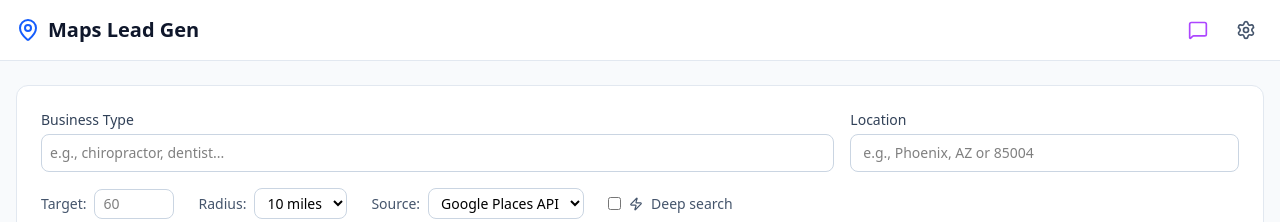
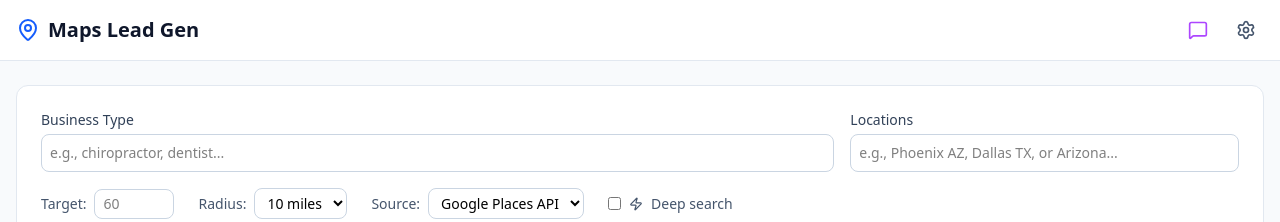
Before and after one commit to anthonyonazure/maps-lead-gen, a React (Vite) app in the folder client/: page / in a window 1280 px wide. Shown: the top 222 px of the page. Built offline with nearby package versions, Linux system fonts and the light colour scheme.

Commit message:
Multi-location search: add multiple cities or states, deduped results across all locations

```diff
--- /dev/null
+++ b/client/src/components/LocationInput.tsx
@@ -0,0 +1,136 @@
+import { useState, useRef, useEffect } from 'react';
+import { X, MapPin } from 'lucide-react';
+
+// Common state abbreviations for quick suggestions
+const STATE_SUGGESTIONS = [
+  'Alabama', 'Alaska', 'Arizona', 'Arkansas', 'California', 'Colorado', 'Connecticut',
+  'Delaware', 'Florida', 'Georgia', 'Hawaii', 'Idaho', 'Illinois', 'Indiana', 'Iowa',
+  'Kansas', 'Kentucky', 'Louisiana', 'Maine', 'Maryland', 'Massachusetts', 'Michigan',
+  'Minnesota', 'Mississippi', 'Missouri', 'Montana', 'Nebraska', 'Nevada', 'New Hampshire',
+  'New Jersey', 'New Mexico', 'New York', 'North Carolina', 'North Dakota', 'Ohio',
+  'Oklahoma', 'Oregon', 'Pennsylvania', 'Rhode Island', 'South Carolina', 'South Dakota',
+  'Tennessee', 'Texas', 'Utah', 'Vermont', 'Virginia', 'Washington', 'West Virginia',
+  'Wisconsin', 'Wyoming',
+];
+
+interface LocationInputProps {
+  values: string[];
+  onChange: (values: string[]) => void;
+}
+
+export function LocationInput({ values, onChange }: LocationInputProps) {
+  const [input, setInput] = useState('');
+  const [suggestions, setSuggestions] = useState<string[]>([]);
+  const [open, setOpen] = useState(false);
+  const [highlightIndex, setHighlightIndex] = useState(-1);
+  const containerRef = useRef<HTMLDivElement>(null);
+  const inputRef = useRef<HTMLInputElement>(null);
+
+  useEffect(() => {
+    if (!input.trim()) {
+      setSuggestions([]);
+      return;
+    }
+    const lower = input.toLowerCase();
+    const matches = STATE_SUGGESTIONS.filter(s => s.toLowerCase().includes(lower)).slice(0, 8);
+    setSuggestions(matches);
+    setHighlightIndex(-1);
+  }, [input]);
+
+  useEffect(() => {
+    function handleClick(e: MouseEvent) {
+      if (containerRef.current && !containerRef.current.contains(e.target as Node)) {
+        setOpen(false);
+      }
+    }
+    document.addEventListener('mousedown', handleClick);
+    return () => document.removeEventListener('mousedown', handleClick);
+  }, []);
+
+  function addValue(val: string) {
+    if (!values.some(v => v.toLowerCase() === val.toLowerCase())) {
+      onChange([...values, val]);
+    }
+    setInput('');
+    setOpen(false);
+    inputRef.current?.focus();
+  }
+
+  function removeValue(val: string) {
+    onChange(values.filter(v => v !== val));
+  }
+
+  function handleKeyDown(e: React.KeyboardEvent) {
+    if (e.key === 'Enter') {
+      e.preventDefault();
+      if (highlightIndex >= 0 && suggestions[highlightIndex]) {
+        addValue(suggestions[highlightIndex]);
+      } else if (input.trim()) {
+        addValue(input.trim());
+      }
+    } else if (e.key === 'ArrowDown') {
+      e.preventDefault();
+      setHighlightIndex(i => Math.min(i + 1, suggestions.length - 1));
+    } else if (e.key === 'ArrowUp') {
+      e.preventDefault();
+      setHighlightIndex(i => Math.max(i - 1, -1));
+    } else if (e.key === 'Escape') {
+      setOpen(false);
+    } else if (e.key === 'Backspace' && !input && values.length > 0) {
+      removeValue(values[values.length - 1]);
+    }
+  }
+
+  return (
+    <div ref={containerRef} className="relative">
+      <div
+        className="flex flex-wrap gap-1 px-2 py-1.5 border border-slate-300 rounded-lg text-sm min-h-[38px] focus-within:ring-2 focus-within:ring-blue-500 focus-within:border-blue-500 bg-white cursor-text"
+        onClick={() => inputRef.current?.focus()}
+      >
+        {values.map(v => (
+          <span key={v} className="inline-flex items-center gap-1 px-2 py-0.5 bg-emerald-100 text-emerald-800 rounded text-xs font-medium">
+            <MapPin className="h-2.5 w-2.5" />
+            {v}
+            <button type="button" onClick={(e) => { e.stopPropagation(); removeValue(v); }} className="hover:text-emerald-600">
+              <X className="h-3 w-3" />
+            </button>
+          </span>
+        ))}
+        <input
+          ref={inputRef}
+          type="text"
+          value={input}
+          onChange={e => { setInput(e.target.value); setOpen(true); }}
+          onFocus={() => setOpen(true)}
+          onKeyDown={handleKeyDown}
+          placeholder={values.length === 0 ? 'e.g., Phoenix AZ, Dallas TX, or Arizona...' : 'Add more...'}
+          className="flex-1 min-w-[150px] outline-none bg-transparent py-0.5 text-sm"
+        />
+      </div>
+
+      {open && suggestions.length > 0 && (
+        <div className="absolute top-full left-0 right-0 mt-1 bg-white border border-slate-200 rounded-lg shadow-lg z-50 max-h-48 overflow-y-auto">
+          {suggestions.map((s, i) => {
+            const alreadySelected = values.some(v => v.toLowerCase() === s.toLowerCase());
+            return (
+              <button
+                key={s}
+                type="button"
+                className={`w-full text-left px-3 py-2 text-sm flex items-center gap-2 ${
+                  alreadySelected ? 'opacity-40 cursor-default' : 'hover:bg-emerald-50 cursor-pointer'
+                } ${i === highlightIndex ? 'bg-emerald-50' : ''}`}
+                onMouseEnter={() => setHighlightIndex(i)}
+                onClick={() => !alreadySelected && addValue(s)}
+                disabled={alreadySelected}
+              >
+                <MapPin className="h-3.5 w-3.5 text-slate-400" />
+                <span>{s}</span>
+                <span className="text-xs text-slate-400 ml-auto">State</span>
+              </button>
+            );
+          })}
+        </div>
+      )}
+    </div>
+  );
+}
--- a/client/src/components/SearchForm.tsx
+++ b/client/src/components/SearchForm.tsx
@@ -1,6 +1,7 @@
 import { useState } from 'react';
 import { Search, Zap } from 'lucide-react';
 import { BusinessTypeInput } from './BusinessTypeInput';
+import { LocationInput } from './LocationInput';
 import type { Filters } from '../lib/types';
 
 interface SearchFormProps {
@@ -19,7 +20,7 @@ interface SearchFormProps {
 
 export function SearchForm({ onSearch, loading, hasApiKey }: SearchFormProps) {
   const [queryTypes, setQueryTypes] = useState<string[]>([]);
-  const [location, setLocation] = useState('');
+  const [locations, setLocations] = useState<string[]>([]);
   const [radiusMiles, setRadiusMiles] = useState(10);
   const [hasWebsite, setHasWebsite] = useState<'any' | 'yes' | 'no'>('any');
   const [minReviews, setMinReviews] = useState('');
@@ -32,12 +33,13 @@ export function SearchForm({ onSearch, loading, hasApiKey }: SearchFormProps) {
 
   const handleSubmit = (e: React.FormEvent) => {
     e.preventDefault();
-    if (queryTypes.length === 0 || !location.trim()) return;
+    if (queryTypes.length === 0 || locations.length === 0) return;
     const target = targetResults ? Number(targetResults) : null;
-    // Join multiple types into one query string
     const query = queryTypes.join(', ');
+    // Join multiple locations — server will split and search each
+    const location = locations.join('|');
     onSearch(
-      { query, location: location.trim(), radiusMiles, deepSearch, gridSize, targetResults: target, dataSource },
+      { query, location, radiusMiles, deepSearch, gridSize, targetResults: target, dataSource },
       {
         hasWebsite,
         minReviews: minReviews ? Number(minReviews) : null,
@@ -55,15 +57,8 @@ export function SearchForm({ onSearch, loading, hasApiKey }: SearchFormProps) {
           <BusinessTypeInput values={queryTypes} onChange={setQueryTypes} />
         </div>
         <div>
-          <label className="block text-sm font-medium text-slate-700 mb-1">Location</label>
-          <input
-            type="text"
-            value={location}
-            onChange={e => setLocation(e.target.value)}
-            placeholder="e.g., Phoenix, AZ or 85004"
-            className="w-full px-3 py-2 border border-slate-300 rounded-lg text-sm focus:ring-2 focus:ring-blue-500 focus:border-blue-500 outline-none"
-            required
-          />
+          <label className="block text-sm font-medium text-slate-700 mb-1">Locations</label>
+          <LocationInput values={locations} onChange={setLocations} />
         </div>
       </div>
 
```
Also changed, not shown: 1 other file (tests, documents, lock files or other folders).
